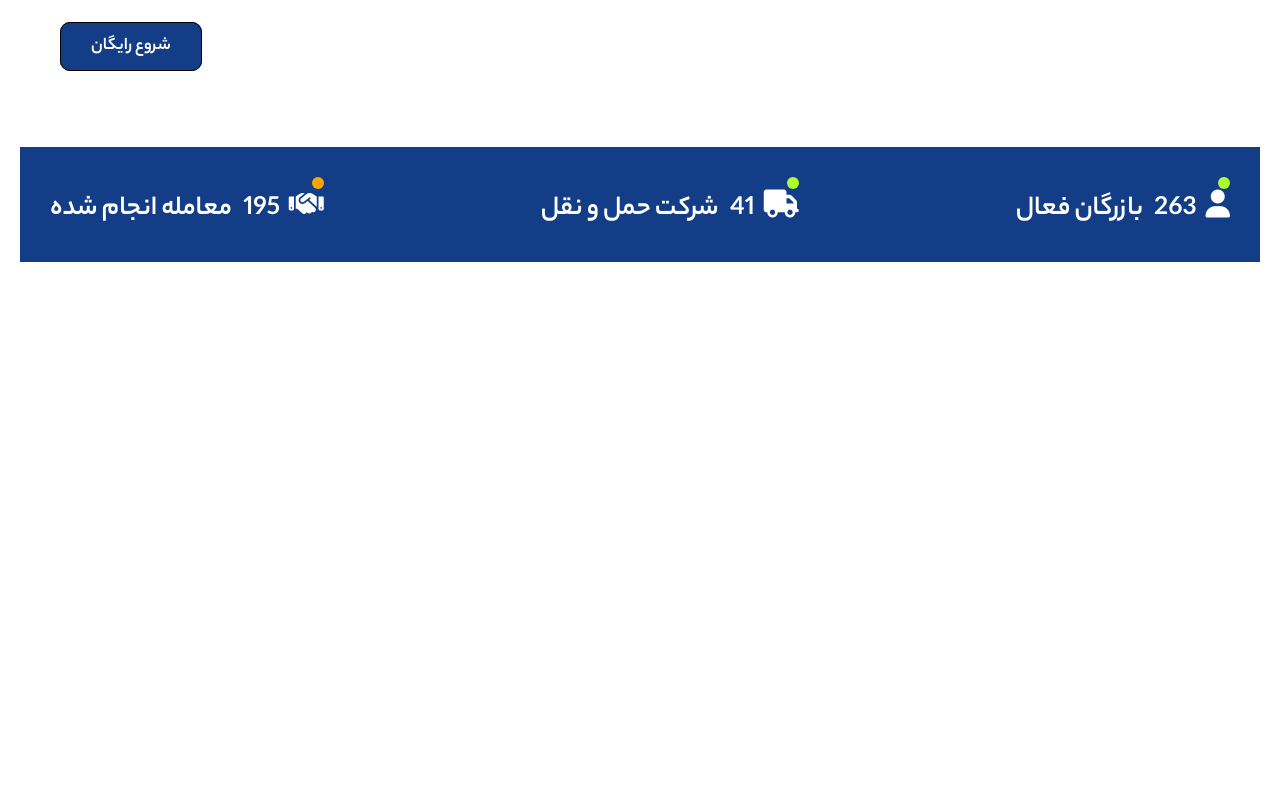
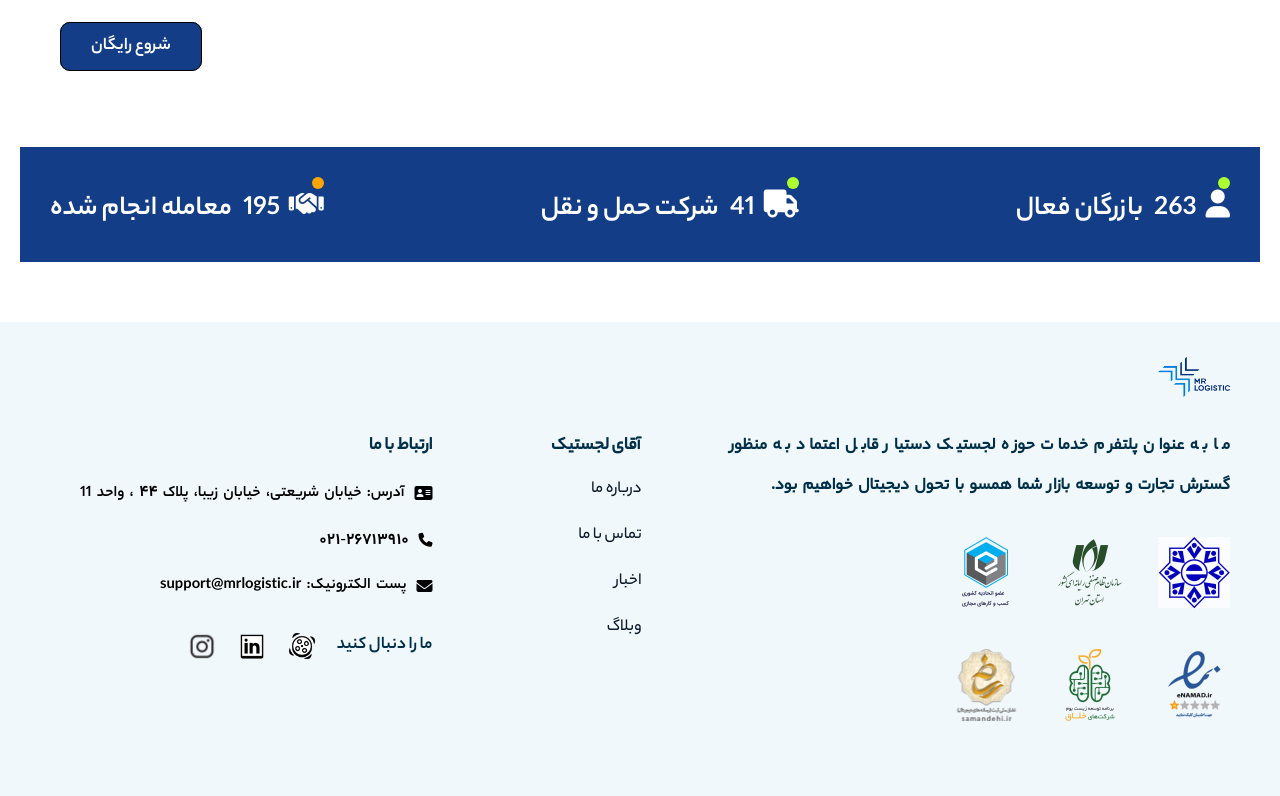
Before and after one commit to azadehpourfarjam/mrLogestic, a website: page index.html in a window 1280 px wide. Shown: the part 2236-3032 px from the top of the page. Before the commit the page ends 2518 px from the top, so only its background shows below. Drawn offline with nearby package versions, Linux system fonts and the light colour scheme; files whose address does not match are found by name.

Commit message:
=another commit

```diff
--- a/css/Xl.css
+++ b/css/Xl.css
@@ -53,5 +53,10 @@
     .platform>div:nth-of-type(1)>div:nth-of-type(2){
         margin-right: 100px;
     }
+    /* footer */
+    .footer-wrapper{
+        display: flex;
+        justify-content: space-between;
+    }
 
 }
--- a/index.html
+++ b/index.html
@@ -58,21 +58,21 @@
         </div>
     </section>
     <!-- -->
-<!--    <section class="companies-logo d-flex align-items-center justify-content-center px-20 py-15 position-relative boxLogos logos-animation-wrapper">-->
-<!--      <div class="d-flex align-items-center position-relative logos-animation">-->
-<!--          <img src="./images/companies-logo/tos.jpg" class="d-block position-relative ml-40" width="80" height="80" alt="">-->
-<!--          <img src="./images/companies-logo/hadaf.jpg" class="d-block position-relative ml-40" width="80" height="80" alt="">-->
-<!--          <img src="./images/companies-logo/sl.jpeg" class="d-block position-relative ml-40" width="80" height="80" alt="">-->
-<!--          <img src="./images/companies-logo/dsk.jpg" class="d-block position-relative ml-40" width="80" height="80" alt="">-->
-<!--          <img src="./images/companies-logo/golden-way.png" class="d-block position-relative ml-40" width="80" height="80" alt="">-->
-<!--          <img src="./images/companies-logo/ecsir.png" class="d-block position-relative ml-40" width="80" height="30" alt="">-->
-<!--          <img src="./images/companies-logo/sl.jpeg" class="d-block position-relative ml-40" width="80" height="80" alt="">-->
-<!--          <img src="./images/companies-logo/dsk.jpg" class="d-block position-relative ml-40" width="80" height="80" alt="">-->
-<!--          <img src="./images/companies-logo/golden-way.png" class="d-block position-relative ml-40" width="80" height="80" alt="">-->
-<!--          <img src="./images/companies-logo/ecsir.png" class="d-block position-relative ml-40" width="80" height="30" alt="">-->
-<!--      </div>-->
+<!--    <section class="companies-logo logos-animation-wrapper" style="border: 3px solid red;width: 1280px;margin: 50px auto;">-->
+<!--        <div class="d-flex align-items-center bg-neutral logos-animation">-->
+<!--            <img src="./images/companies-logo/tos.jpg" class="d-block position-relative ml-40" width="80" height="80" alt="">-->
+<!--            <img src="./images/companies-logo/hadaf.jpg" class="d-block position-relative ml-40" width="80" height="80" alt="">-->
+<!--            <img src="./images/companies-logo/sl.jpeg" class="d-block position-relative ml-40" width="80" height="80" alt="">-->
+<!--            <img src="./images/companies-logo/dsk.jpg" class="d-block position-relative ml-40" width="80" height="80" alt="">-->
+<!--            <img src="./images/companies-logo/golden-way.png" class="d-block position-relative ml-40" width="80" height="80" alt="">-->
+<!--            <img src="./images/companies-logo/ecsir.png" class="d-block position-relative ml-40" width="80" height="30" alt="">-->
+<!--            <img src="./images/companies-logo/sl.jpeg" class="d-block position-relative ml-40" width="80" height="80" alt="">-->
+<!--            <img src="./images/companies-logo/dsk.jpg" class="d-block position-relative ml-40" width="80" height="80" alt="">-->
+<!--            <img src="./images/companies-logo/golden-way.png" class="d-block position-relative ml-40" width="80" height="80" alt="">-->
+<!--            <img src="./images/companies-logo/ecsir.png" class="d-block position-relative ml-40" width="80" height="30" alt="">-->
+<!--        </div>-->
 <!--    </section>-->
-<!--    &lt;!&ndash; &ndash;&gt;-->
+    <!-- -->
     <section class="features p-20 d-flex mt-40 rtl">
      <div class="d-flex align-items-center">
          <img src="images/home-feature.png" class="d-block" alt="">
@@ -428,84 +428,84 @@
 <!--        </p>-->
 <!--    </section>-->
 <!--    &lt;!&ndash; &ndash;&gt;-->
-<!--</main>-->
-<!--<footer class="footer p-20 mt-40 bg-primary">-->
-<!--    <div class="rtl px-30 py-15">-->
-<!--        <img src="./images/logo.png" width="72" height="40" class="d-block" alt="">-->
-<!--    </div>-->
-<!--    <div class="footer-wrapper rtl px-30 py-15">-->
-<!--        <div class="footer-item" style="width: 500px;">-->
-<!--           <h6 class="rtl line-height-40 text-blackBlue font-family-medium font-17 text-justify" style="word-spacing: 3px">-->
-<!--               ما به عنوان پلتفرم خدمات حوزه-->
-<!--               لجستیک دستیار قابل اعتماد-->
-<!--               به منظور گسترش تجارت و توسعه بازار شما همسو با تحول دیجیتال خواهیم بود.-->
-<!--           </h6>-->
-<!--          <div class="signs d-flex flex-wrap align-items-center justify-content-space-between rtl mt-30" style="width: 280px;">-->
-<!--              <a href="#" class="d-block mb-40">-->
-<!--                  <img src="./images/signs/anjoman.2c7eec6e.png" class="d-block" width="72" height="72" alt="">-->
-<!--              </a>-->
-<!--              <a href="#" class="d-block mb-40">-->
-<!--                  <img src="./images/signs/nezam-senfi.55f68999.png" class="d-block" width="72" height="72" alt="">-->
-<!--              </a>-->
-<!--              <a href="#" class="d-block mb-40">-->
-<!--                  <img src="./images/signs/union.png" class="d-block" width="72" height="72" alt="">-->
-<!--              </a>-->
-<!--              <a href="#" class="d-block mb-40">-->
-<!--                  <img src="./images/signs/enamad.d338a53d.png" class="d-block" width="72" height="72" alt="">-->
-<!--              </a>-->
-<!--              <a href="#" class="d-block mb-40">-->
-<!--                  <img src="./images/signs/khalagh.4a2ffd92.png" class="d-block" width="72" height="72" alt="">-->
-<!--              </a>-->
-<!--              <a href="#" class="d-block mb-40">-->
-<!--                  <img src="./images/signs/samandehi.4a559410.png" class="d-block" width="72" height="72" alt="">-->
-<!--              </a>-->
-<!--          </div>-->
-<!--        </div>-->
-<!--        <div class="footer-item">-->
-<!--            <h6 class="rtl line-height-40 text-blackBlue font-family-medium font-18 px-30">آقای لجستیک</h6>-->
-<!--            <ul class="" style="list-style: none">-->
-<!--                <li><a href="#" class="d-block text-right font-family-medium text-dark font-17 px-30 py-10">درباره ما</a></li>-->
-<!--                <li><a href="#" class="d-block text-right font-family-medium text-dark font-17 px-30 py-10">تماس با ما</a></li>-->
-<!--                <li><a href="#" class="d-block text-right font-family-medium text-dark font-17 px-30 py-10">اخبار</a></li>-->
-<!--                <li><a href="#" class="d-block text-right font-family-medium text-dark font-17 px-30 py-10">وبلاگ</a></li>-->
-<!--            </ul>-->
-<!--        </div>-->
-<!--        <div class="footer-item">-->
-<!--            <h6 class="rtl line-height-40 text-blackBlue font-family-medium font-18 px-30">ارتباط با ما</h6>-->
-<!--            <div class="d-flex align-items-center px-30 py-10" style="word-spacing: 3px;">-->
-<!--                <span class="fa fa-address-card ml-10"></span>-->
-<!--               <p class="line-height-30">-->
-<!--                   آدرس:-->
-<!--                   خیابان شریعتی، خیابان زیبا، پلاک-->
-<!--                   <span class="font-fDigit">44</span>-->
-<!--                   ، واحد-->
-<!--                   <span>11</span>-->
-<!--               </p>-->
-<!--            </div>-->
-<!--            <div class="d-flex align-items-center px-30 py-10">-->
-<!--                <span class="fa fa-phone d-block d-block ml-10" style="font-size: 14px"></span>-->
-<!--                <span class="font-fDigit">-->
-<!--                    021-26713910-->
-<!--                </span>-->
-<!--            </div>-->
-<!--            <div class="d-flex align-items-center px-30 py-10" style="word-spacing: 3px">-->
-<!--                <span class="fa fa-envelope ml-10"></span>-->
-<!--                <p class="line-height-30">-->
-<!--                    پست الکترونیک:-->
-<!--                    <span>support@mrlogistic.ir</span>-->
-<!--                </p>-->
-<!--            </div>-->
-<!--            <div class="d-flex align-items-center px-30 py-10">-->
-<!--                <span class="d-block font-18 text-blackBlue ml-10">ما را دنبال کنید</span>-->
-<!--                <div class="d-flex align-items-center">-->
-<!--                    <a href="#" class="d-block px-10 py-10"><img src="./images/social/aparat.png" class="d-block" width="30" height="30" alt=""></a>-->
-<!--                    <a href="#" class="d-block px-10 py-10"><img src="./images/social/linkedin.png" class="d-block" width="30" height="30" alt=""></a>-->
-<!--                    <a href="#" class="d-block px-10 py-10"><img src="./images/social/instagram.webp" class="d-block" width="30" height="30" alt=""></a>-->
-<!--                </div>-->
-<!--            </div>-->
-<!--        </div>-->
-<!--    </div>-->
-<!--</footer>-->
+</main>
+<footer class="footer p-20 mt-40 bg-primary">
+    <div class="rtl px-30 py-15">
+        <img src="./images/logo.png" width="72" height="40" class="d-block" alt="">
+    </div>
+    <div class="footer-wrapper rtl px-30 py-15">
+        <div class="footer-item" style="width: 500px;">
+           <h6 class="rtl line-height-40 text-blackBlue font-family-medium font-17 text-justify" style="word-spacing: 3px">
+               ما به عنوان پلتفرم خدمات حوزه
+               لجستیک دستیار قابل اعتماد
+               به منظور گسترش تجارت و توسعه بازار شما همسو با تحول دیجیتال خواهیم بود.
+           </h6>
+          <div class="signs d-flex flex-wrap align-items-center justify-content-space-between rtl mt-30" style="width: 280px;">
+              <a href="#" class="d-block mb-40">
+                  <img src="./images/signs/anjoman.2c7eec6e.png" class="d-block" width="72" height="72" alt="">
+              </a>
+              <a href="#" class="d-block mb-40">
+                  <img src="./images/signs/nezam-senfi.55f68999.png" class="d-block" width="72" height="72" alt="">
+              </a>
+              <a href="#" class="d-block mb-40">
+                  <img src="./images/signs/union.png" class="d-block" width="72" height="72" alt="">
+              </a>
+              <a href="#" class="d-block mb-40">
+                  <img src="./images/signs/enamad.d338a53d.png" class="d-block" width="72" height="72" alt="">
+              </a>
+              <a href="#" class="d-block mb-40">
+                  <img src="./images/signs/khalagh.4a2ffd92.png" class="d-block" width="72" height="72" alt="">
+              </a>
+              <a href="#" class="d-block mb-40">
+                  <img src="./images/signs/samandehi.4a559410.png" class="d-block" width="72" height="72" alt="">
+              </a>
+          </div>
+        </div>
+        <div class="footer-item">
+            <h6 class="rtl line-height-40 text-blackBlue font-family-medium font-18 px-30">آقای لجستیک</h6>
+            <ul class="" style="list-style: none">
+                <li><a href="#" class="d-block text-right font-family-medium text-dark font-17 px-30 py-10">درباره ما</a></li>
+                <li><a href="#" class="d-block text-right font-family-medium text-dark font-17 px-30 py-10">تماس با ما</a></li>
+                <li><a href="#" class="d-block text-right font-family-medium text-dark font-17 px-30 py-10">اخبار</a></li>
+                <li><a href="#" class="d-block text-right font-family-medium text-dark font-17 px-30 py-10">وبلاگ</a></li>
+            </ul>
+        </div>
+        <div class="footer-item">
+            <h6 class="rtl line-height-40 text-blackBlue font-family-medium font-18 px-30">ارتباط با ما</h6>
+            <div class="d-flex align-items-center px-30 py-10" style="word-spacing: 3px;">
+                <span class="fa fa-address-card ml-10"></span>
+               <p class="line-height-30">
+                   آدرس:
+                   خیابان شریعتی، خیابان زیبا، پلاک
+                   <span class="font-fDigit">44</span>
+                   ، واحد
+                   <span>11</span>
+               </p>
+            </div>
+            <div class="d-flex align-items-center px-30 py-10">
+                <span class="fa fa-phone d-block d-block ml-10" style="font-size: 14px"></span>
+                <span class="font-fDigit">
+                    021-26713910
+                </span>
+            </div>
+            <div class="d-flex align-items-center px-30 py-10" style="word-spacing: 3px">
+                <span class="fa fa-envelope ml-10"></span>
+                <p class="line-height-30">
+                    پست الکترونیک:
+                    <span>support@mrlogistic.ir</span>
+                </p>
+            </div>
+            <div class="d-flex align-items-center px-30 py-10">
+                <span class="d-block font-18 text-blackBlue ml-10">ما را دنبال کنید</span>
+                <div class="d-flex align-items-center">
+                    <a href="#" class="d-block px-10 py-10"><img src="./images/social/aparat.png" class="d-block" width="30" height="30" alt=""></a>
+                    <a href="#" class="d-block px-10 py-10"><img src="./images/social/linkedin.png" class="d-block" width="30" height="30" alt=""></a>
+                    <a href="#" class="d-block px-10 py-10"><img src="./images/social/instagram.webp" class="d-block" width="30" height="30" alt=""></a>
+                </div>
+            </div>
+        </div>
+    </div>
+</footer>
 <!-- js -->
 <script src="./node_modules/swiper/swiper-bundle.min.js"></script>
 <script src="./js/main.js"></script>
```
Also changed, not shown: css/Lg.css (+7 -0 lines), css/Md.css (+7 -0 lines), css/Sm.css (+8 -0 lines), css/Xs.css (+7 -0 lines), css/style.css (+6 -3 lines).
